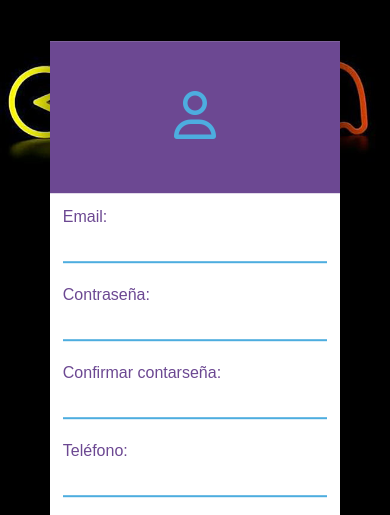
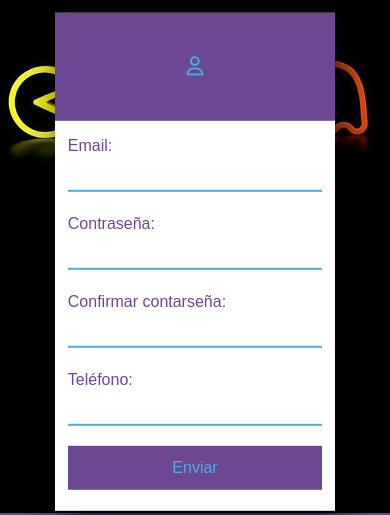
Before and after one commit to MatiasFLopez/Proyecto1, a website: page pages/registrarse.html in a window 390 px wide. Shown: the part 322-837 px from the top of the page. Drawn offline with nearby package versions, Linux system fonts and the light colour scheme; a web font is replaced by a local one.

Commit message:
registrarse fix

```diff
--- a/scss/_@media.scss
+++ b/scss/_@media.scss
@@ -92,12 +92,12 @@
     }
 
     .form__register {
-        width: 290px;
+        width: 280px;
+        .superior span {
+            font-size: 1.2rem;
+        }
     }
 
-    .superior span {
-        font-size: 2rem;
-    }
 }
 
 @media screen and (max-width: 320px){
--- a/scss/_header.scss
+++ b/scss/_header.scss
@@ -17,7 +17,7 @@
     .buscador {
         input {
             background-color: $gris;
-            width: 300px;
+            width: 280px;
             padding: 4px;
         }
     }
--- a/scss/_main.scss
+++ b/scss/_main.scss
@@ -64,7 +64,7 @@
     background-color: #fff;
     width: 400px;
     position: relative;
-    top: 50%;
+    top: 45%;
     left: 50%;
     transform: translate(-50%, -50%);
     box-shadow: 7px 13px 37px rgba(0, 0, 0, .8);
@@ -74,7 +74,7 @@
         overflow: hidden;
         color: $celeste;
         span {
-            font-size: 3rem;
+            font-size: 2rem;
             display: block;
             text-align: center;
             padding: 2.5rem;
@@ -96,9 +96,6 @@
             outline: none;
             color: $celeste;
         }
-    }
-}
-
         #submit {
             padding: 10px;
             border: none;
@@ -109,5 +106,8 @@
                 transform: scaleY(1.1);
             }
         }
+    }
+}
+
 
 /* === Cierre de Main === */
```
Also changed, not shown: css/estilos.css. Lines whose indentation alone changed are shown as unchanged.
